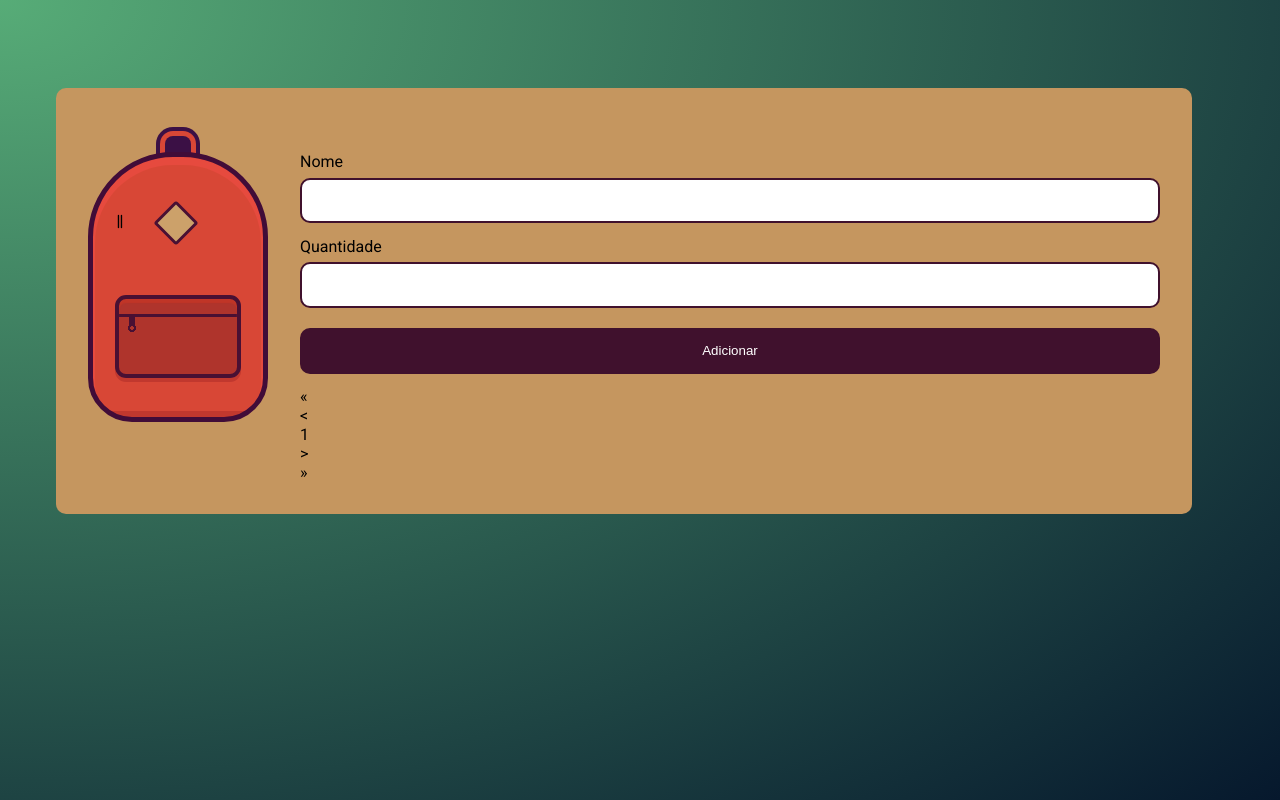
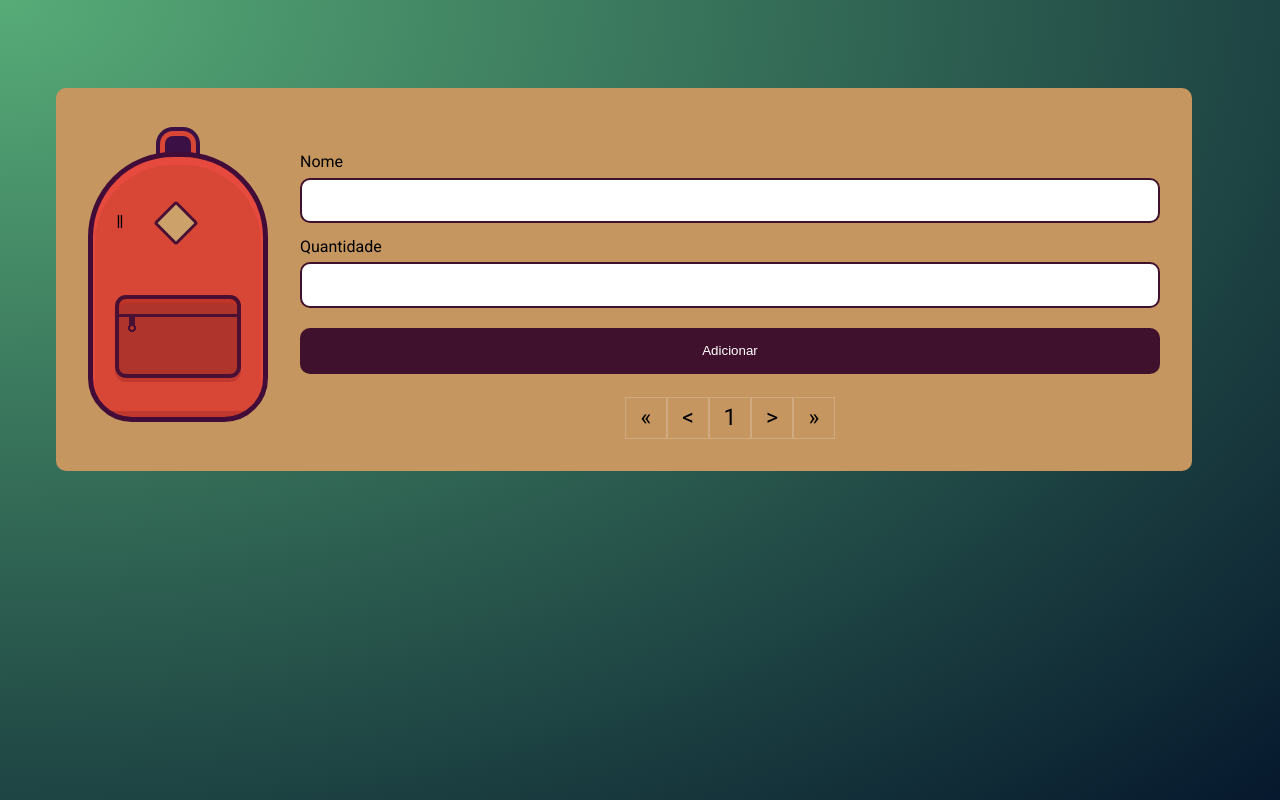
Before and after one commit to Muniz94/Mochila, a plain HTML site: page index.html in a window 1280 px wide. Drawn offline with Linux system fonts and the light colour scheme.

Commit message:
Atualizei o arquivo style.css
Fiz alterações no posicionamento e nas cores do painel de controle

```diff
--- a/css/style.css
+++ b/css/style.css
@@ -188,3 +188,34 @@ html {
   background: #c5965f;
   font-weight: 400;
 }
+
+#novoItem .paginacao {
+  display: flex;
+  align-items: center; /* alinha os elementos no eixo X */
+  justify-content: center; /* alinha no centro da tela(no centro do form 'novoItem' no caso)*/
+  margin-top: 10px;
+}
+
+#novoItem .paginacao div {
+  cursor: pointer;
+
+  display: flex;
+  align-items: center;
+  justify-content: center;
+
+  font-size: 23px;
+}
+
+#novoItem .paginacao div:not(.numeros),
+#novoItem .paginacao div.numeros div{
+  width: 40px;
+  height: 40px;
+
+  border: solid 1px rgba(255, 255, 255, 0.194);
+}
+
+#novoItem .paginacao div:hover{
+  color : #40112d;
+  font-weight: bolder;
+  background: #cca16a;
+}
```
